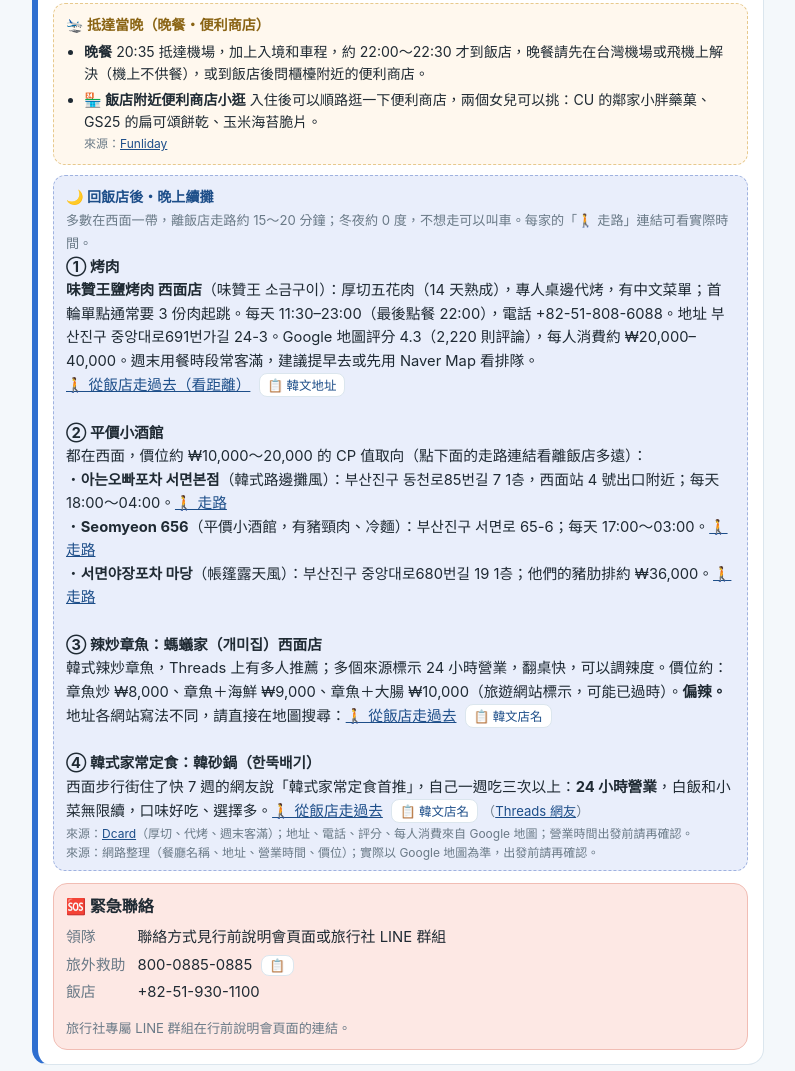
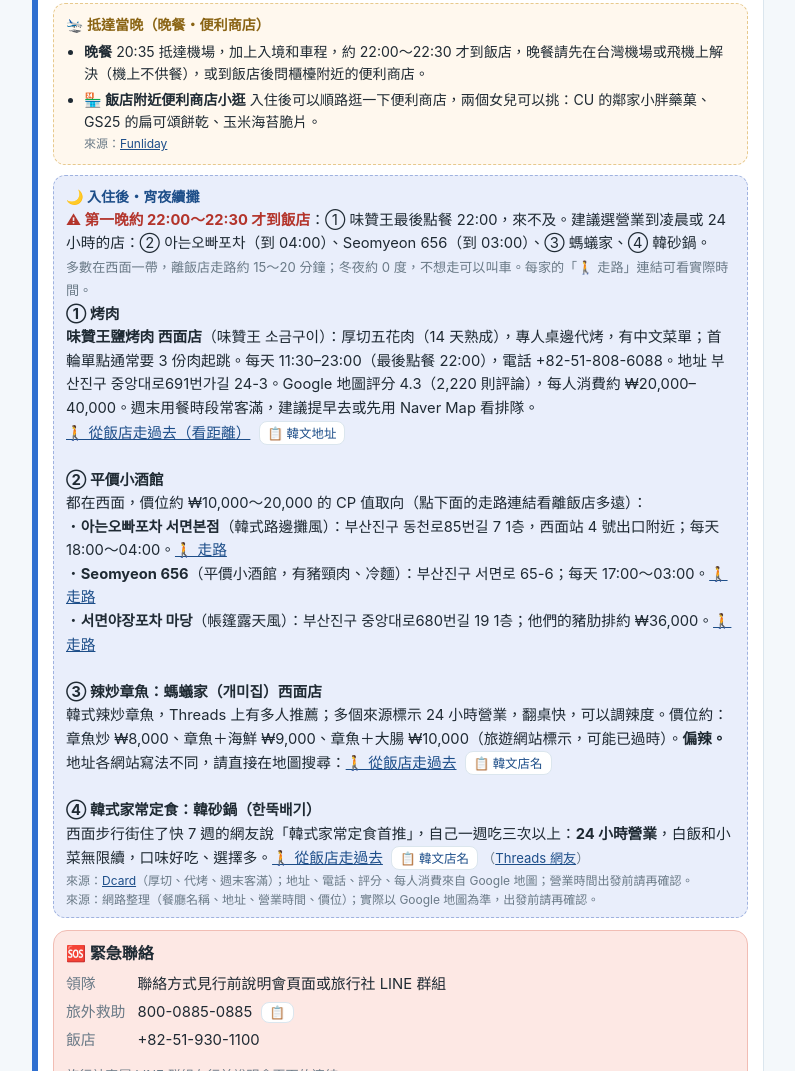
Before and after one commit to xzxz00222-code/Busan, a plain HTML site: page index.html in a window 1280 px wide. Shown: the part 2842-3913 px from the top of the page, without its empty margins (242-1037 px from the left). Drawn offline with Linux system fonts and the light colour scheme.

Commit message:
D1: retitle night-out card (after check-in) and warn about late arrival vs opening hours
Co-Authored-By: Claude Sonnet 5.5 <noreply@anthropic.com>

```diff
--- a/index.html
+++ b/index.html
@@ -425,6 +425,8 @@ const L=(t,u)=>`<a href="${u}" target="_blank" rel="noopener">${t}</a>`;
 const DAYS=[
  {d:1,date:'12/3',wd:'四',title:'高雄出發・抵達釜山',c:'var(--d1)',
   localTitle:'🛬 抵達當晚（晚餐・便利商店）',
+  nightTitle:'🌙 入住後・宵夜續攤',
+  nightNote:'<b style="color:#b3342b">⚠ 第一晚約 22:00～22:30 才到飯店</b>：① 味贊王最後點餐 22:00，來不及。建議選營業到凌晨或 24 小時的店：② 아는오빠포차（到 04:00）、Seomyeon 656（到 03:00）、③ 螞蟻家、④ 韓砂鍋。<br>',
   items:[
    ['14:05','小港國際航廈 3 樓集合','濟州航空櫃檯（台勤代理），找領隊。託運每人 1 件 20 公斤。<br><span class="small">※ 來源：東南旅遊行前說明會頁面（2026/11/13 更新），時間以最新通知為準</span>'],
    ['17:05','高雄起飛','7C6256（台灣時間）'],
@@ -557,7 +559,7 @@ function renderDays(sel){
     ${x.photo?`<div class="local photo"><div class="lh">📸 拍照景點（角度・排隊）</div><ul>${x.photo.map(l=>`<li><b>${l[0]}</b><div style="margin-top:2px">${l[1]}</div>${l[2]?`<div class="src">${l[2]}</div>`:''}</li>`).join('')}</ul></div>`:''}
     ${x.buy?`<div class="local buy"><div class="lh">🛍 今日必買</div><ul>${x.buy.map(l=>`<li><b>${l[0]}</b> ${l[1]}${l[2]?`<div class="src">${l[2]}</div>`:''}</li>`).join('')}</ul></div>`:''}
     ${x.local?`<div class="local"><div class="lh">${x.localTitle||'🍴 在地推薦（吃喝逛）'}</div><ul>${x.local.map(l=>`<li><b>${l[0]}</b> ${l[1]}${l[2]?`<div class="src">${l[2]}</div>`:''}</li>`).join('')}</ul></div>`:''}
-    ${x.night?`<div class="local night"><div class="lh">${x.night[0]}</div><div style="font-size:.92rem">${x.night[1]}</div>${x.night[2]?`<div class="src">${x.night[2]}</div>`:''}</div>`:''}
+    ${x.night?`<div class="local night"><div class="lh">${x.nightTitle||x.night[0]}</div><div style="font-size:.92rem">${x.nightNote||''}${x.night[1]}</div>${x.night[2]?`<div class="src">${x.night[2]}</div>`:''}</div>`:''}
     ${x.d>=2&&x.d<=3?FEST:''}
     ${x.d===1?EMERG:''}
     ${x.d===4?'<p style="margin:10px 0 0"><a href="#sindonga">👉 看新東亞・札嘎其海鮮完整攻略</a></p>':''}
```
